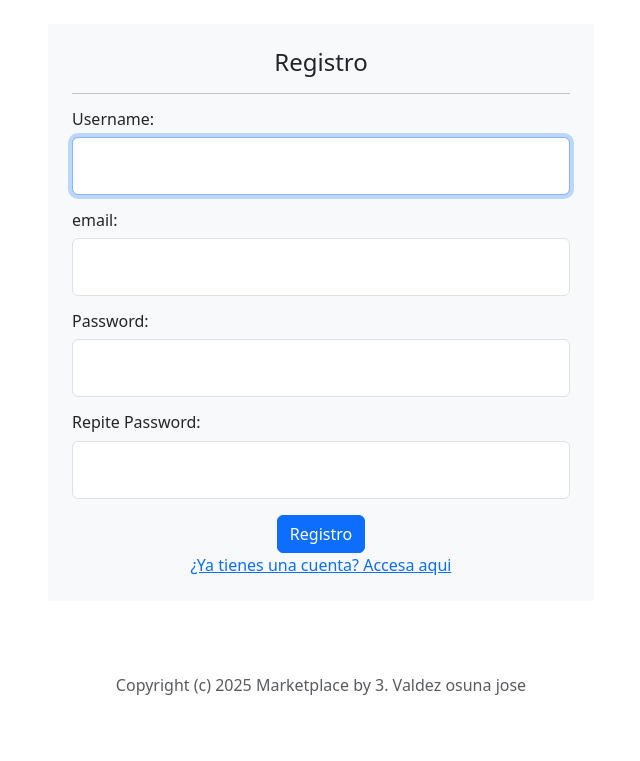
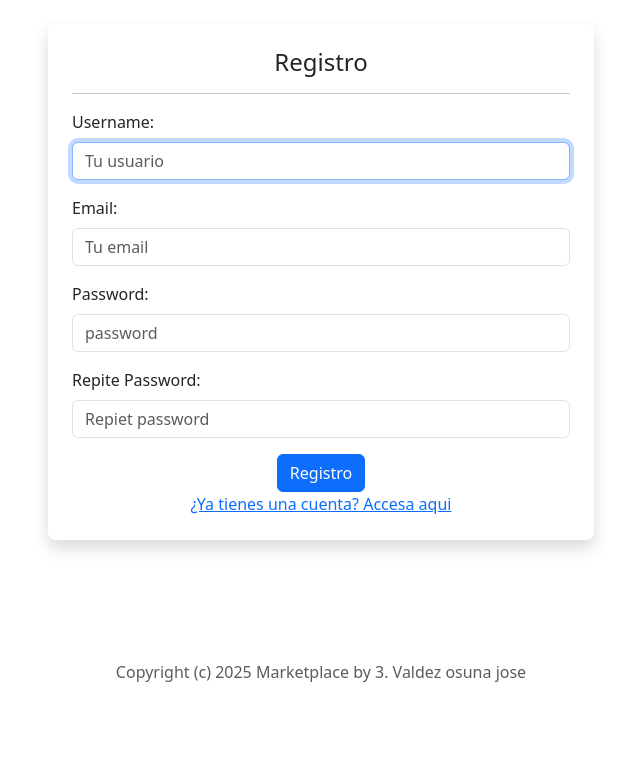
Before and after one commit to OsunaV/Marketplace_main, a Django app: page /store/register/ in a window 1280 px wide. Shown: the part 56-817 px from the top of the page, without its empty margins (319-959 px from the left). After the commit the page ends 738 px from the top, so only its background shows below. Run offline with Django 5.2, Linux system fonts and the light colour scheme.

Commit message:
Se cambiaron todos los estilos

```diff
--- a/store/templates/store/base.html
+++ b/store/templates/store/base.html
@@ -16,7 +16,7 @@
 
         {% endblock %}
     </section>
-    <footer class="py-5 text-center text-body-secondary bg body-tertiary">
+    <footer class="bd-footer mt-5 py-5 text-center text-body-secondary bg body-tertiary d-flex justify-content-center">
         <p>Copyright (c) 2025  Marketplace by 3. Valdez osuna jose</p>
     </footer>
 
--- a/store/templates/store/singup.html
+++ b/store/templates/store/singup.html
@@ -3,26 +3,26 @@
 {%block title%} {{item.name}}Registro | {%endblock%}
 
 {%block content%}
-<div class="row p-4 d-flex justify-content-center aling-items-center">
-    <div class="col-6 bg-light p-4">
+<div class="row p-4 d-flex justify-content-center aling-items-center ">
+    <div class="shadow col-6 bg-#fff p-4 rounded-3">
         <h4 class="mb-6 text-center">Registro</h4>
         <hr>
         <form action="." method="POST">
             {% csrf_token %}
-            <div class="form-floating mb-3">
-                <h6>Username:</h6>
+            <div class=" mb-3">
+                <label class="form-label">Username:</label>
                 {{form.username}}
             </div>
-            <div class="form-floating mb-3">
-                <h6>email:</h6>
+            <div class=" mb-3">
+                <label class="form-label">Email:</label>
                 {{form.email}}
             </div>
-            <div class="form-floating mb-3">
-                <h6>Password:</h6>
+            <div class=" mb-3">
+                <label class="form-label">Password:</label>
                 {{form.password1}}
             </div>
-            <div class="form-floating mb-3">
-                <h6>Repite Password:</h6>
+            <div class=" mb-3">
+                <label class="form-label">Repite Password:</label>
                 {{form.password2}}
             </div>
 
```
Also changed, not shown: store/templates/store/contact.html (+15 -2 lines), store/templates/store/login.html (+9 -8 lines), README.md, db.sqlite3.
